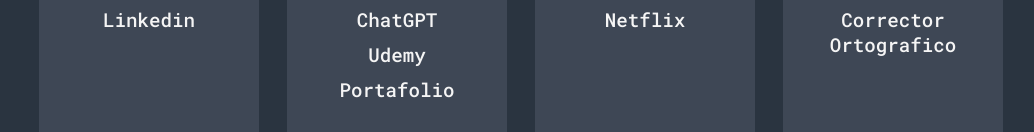
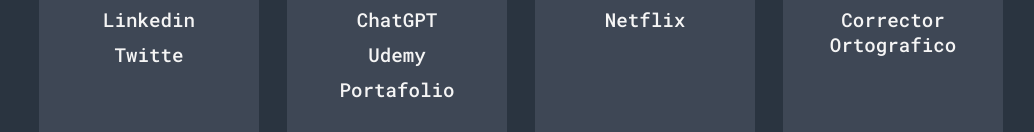
Before and after one commit to bliss-21/pagina-inicio, a plain HTML site: page index.html in a window 1280 px wide. Shown: the part 444-576 px from the top of the page, without its empty margins (119-1153 px from the left). Drawn offline with Linux system fonts and the light colour scheme.

Commit message:
Update index.html

```diff
--- a/index.html
+++ b/index.html
@@ -41,6 +41,10 @@
 
                     <li>
                         <a href="https://www.linkedin.com/feed/">Linkedin</a>
+                    </li>
+
+                    <li>
+                        <a href="https://twitter.com/home">Twitte</a>
                     </li>
                 </ul>
             </div>
```
